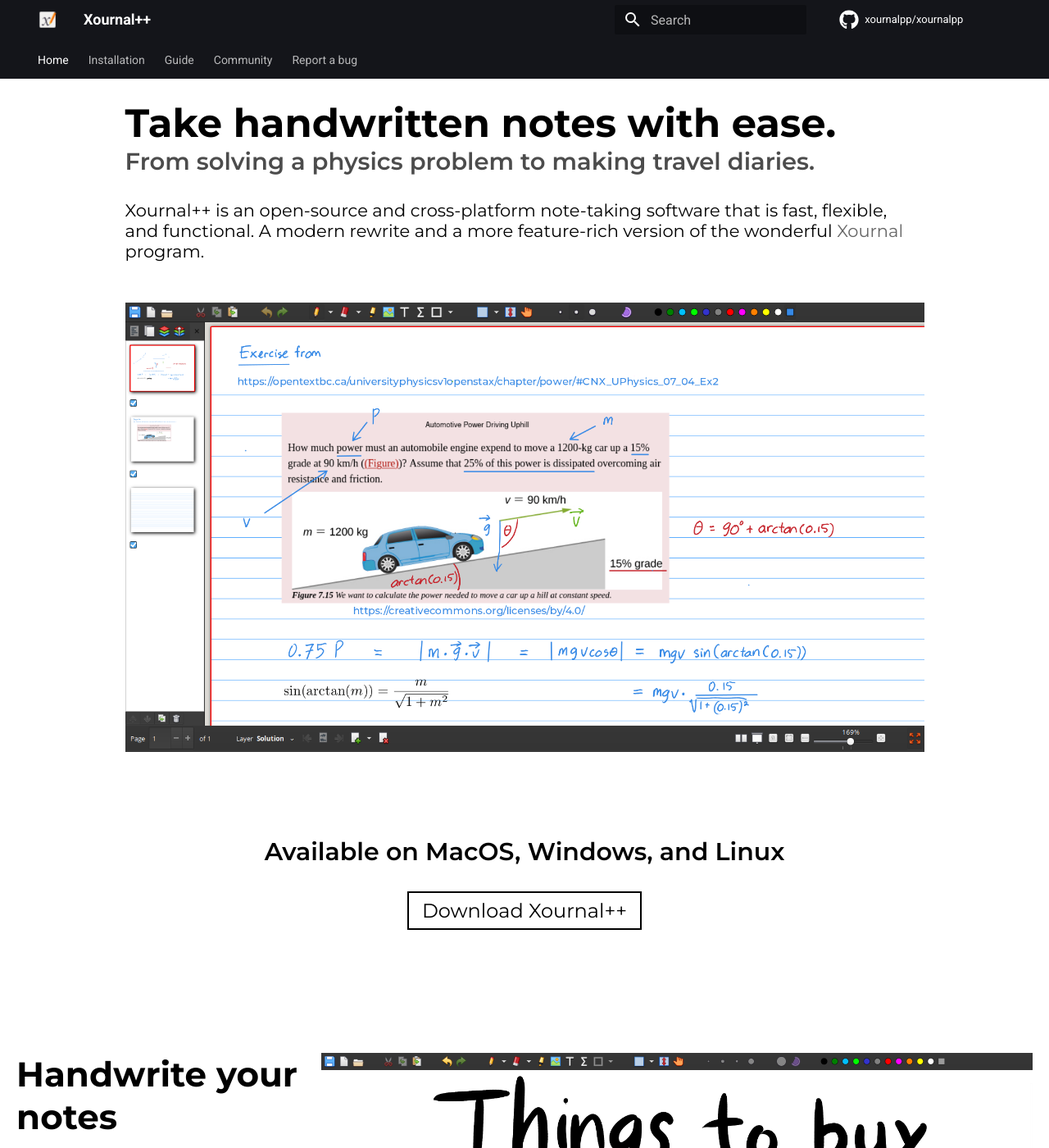
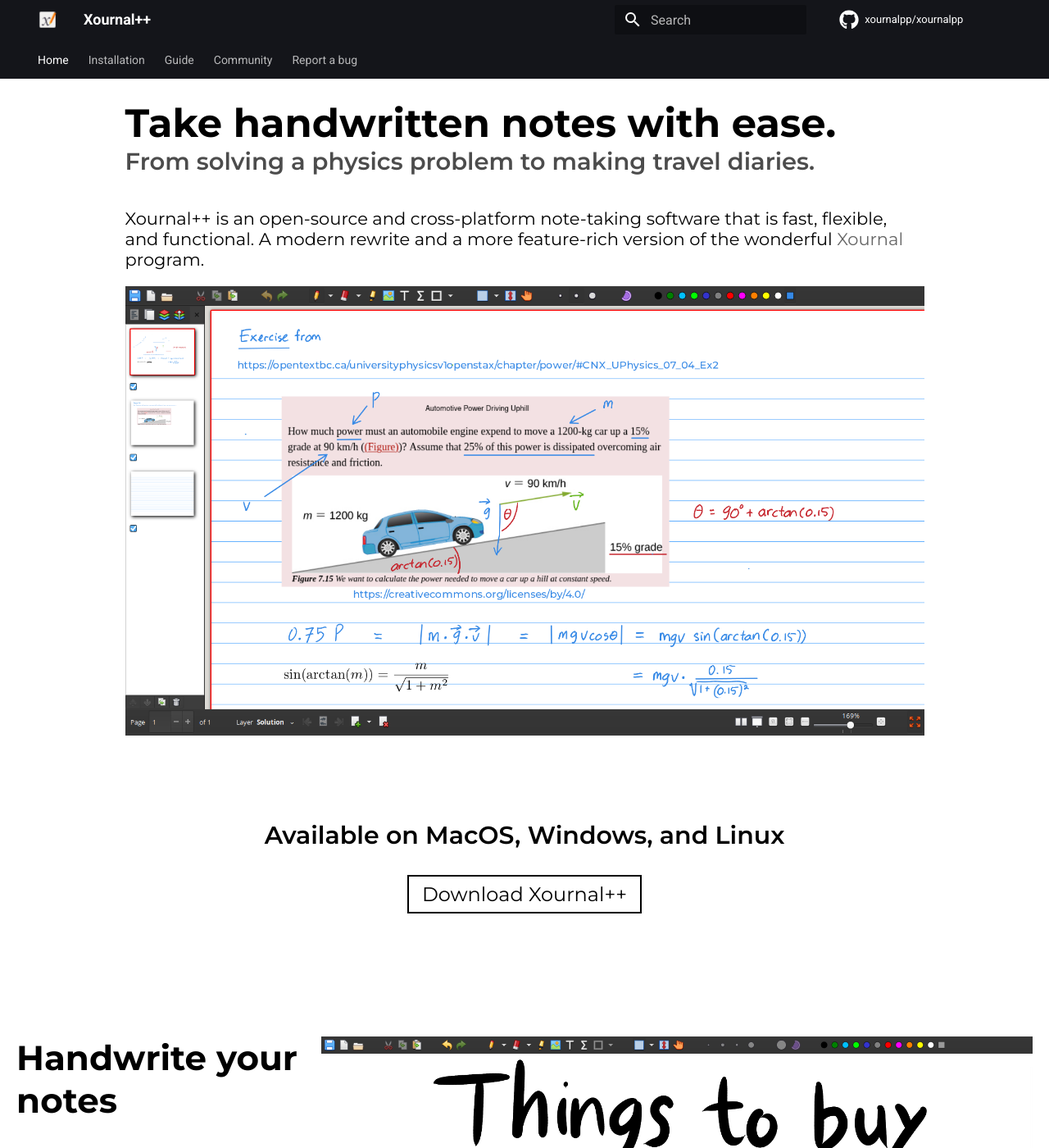
Before and after one commit to xournalpp/xournalpp.github.io, an MkDocs documentation site: the page built from docs/index.md, in a window 1280 px wide and 1400 px high. Shown: the whole window at 82% size. Built offline with MkDocs 1.6.1 and Material for MkDocs 9.7.7, drawn with Linux system fonts in a browser that asks for light colours; comment, search, counter and statistics services are not loaded; the version menu is left out.

Commit message:
Include macros in the same file as the content to eliminate unnecessary files

```diff
--- a/docs/overrides/feature-showcase-content.md
+++ b/docs/overrides/feature-showcase-content.md
@@ -1,4 +1,3 @@
-{% import 'feature-template.md' as feature_template %}
 {% set feature_list =
     [
         ({
@@ -76,10 +75,30 @@
     ]
 %}
 
+{% macro feature_showcase(feature_showcase_properties, chirality) -%}
+    <div class="feature feature-{{chirality}}">
+        <div class="feature-text">
+            <h2>{{ feature_showcase_properties["title"] }}</h2>
+            <div class="feature-description-container">
+            {% for description in feature_showcase_properties["description_list"] %}
+                <div class="feature-description">
+                    <p class="bullet-point">|</p><p>{{description}}</p>
+                </div>
+            {% endfor %}
+            </div>
+            <div class="feature-link">
+                <a href= {{ feature_showcase_properties['documentation_link'] }} class="documentation-link">Learn more</a>
+                <a href= {{ feature_showcase_properties['demonstration_video_link'] }} class="video-link">Watch demonstration video</a>
+            </div>
+        </div>
+        <img src= "/img/{{ feature_showcase_properties['image_filename'] }}">
+	</div>
+{%- endmacro %}
+
 {% for feature_showcase_properties in feature_list %}
     {% if loop.index%2 == 0 %}
-        {{ feature_template.feature_showcase(feature_showcase_properties, "left") }}
+        {{ feature_showcase(feature_showcase_properties, "left") }}
     {% else %}
-        {{ feature_template.feature_showcase(feature_showcase_properties, "right") }}
+        {{ feature_showcase(feature_showcase_properties, "right") }}
     {% endif %}
 {% endfor %}
--- a/docs/overrides/feature-template.md
+++ /dev/null
@@ -1,21 +0,0 @@
-{% macro feature_showcase(feature_showcase_properties, chirality) -%}
-    <div class="feature feature-{{chirality}}">
-        <div class="feature-text">
-            <h2>{{ feature_showcase_properties["title"] }}</h2>
-            <div class="feature-description-container">
-            {% for description in feature_showcase_properties["description_list"] %}
-                <div class="feature-description">
-                    <p class="bullet-point">|</p><p>{{description}}</p>
-                </div>
-            {% endfor %}
-            </div>
-            <div class="feature-link">
-                <a href= {{ feature_showcase_properties['documentation_link'] }} class="documentation-link">Learn more</a>
-                <a href= {{ feature_showcase_properties['demonstration_video_link'] }} class="video-link">Watch demonstration video</a>
-            </div>
-        </div>
-        <img src= "/img/{{ feature_showcase_properties['image_filename'] }}">
-	</div>
-{%- endmacro %}
-
-<!-- title, chirality, description_list, image_filename, documentation_link, demonstration_video_link -->
--- a/docs/overrides/home.css
+++ b/docs/overrides/home.css
@@ -47,7 +47,7 @@
 }
 
 .title {
-	margin-bottom: 30px;
+	margin-bottom: 40px;
 }
 
 .title h1 {
@@ -64,7 +64,7 @@
 .Xournal p {
 	font-weight: medium;
 	font-size: 24px;
-	margin-bottom: 50px;
+	margin-bottom: 20px;
 }
 
 .Xournal .Xournal-link {
```
